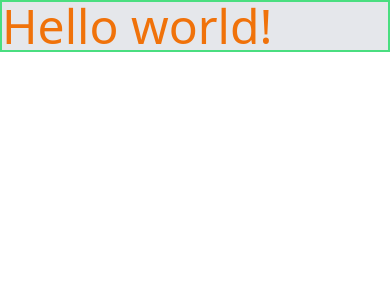
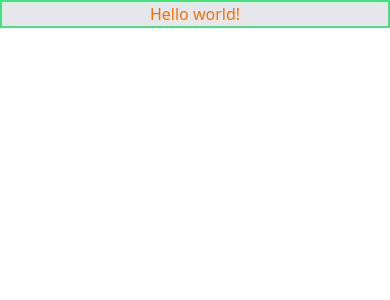
Before and after one commit to timrusin/tailwind, a React (Create React App) app: page / in a window 390 px wide. Shown: the top 300 px of the page. Built offline with nearby package versions, Linux system fonts and the light colour scheme.

Commit message:
created media querys for sm lg xl of centered text

```diff
--- a/src/App.js
+++ b/src/App.js
@@ -1,6 +1,6 @@
 function App() {
   return (
-    <h1 className="text-5xl bg-gray-200 text-spanky-400 border-2 border-green-400">
+    <h1 className="text-center sm:text-3xl lg:text-5xl xl:text-8xl bg-gray-200 text-spanky-400 border-2 border-green-400">
       Hello world!
     </h1>
   );
```
